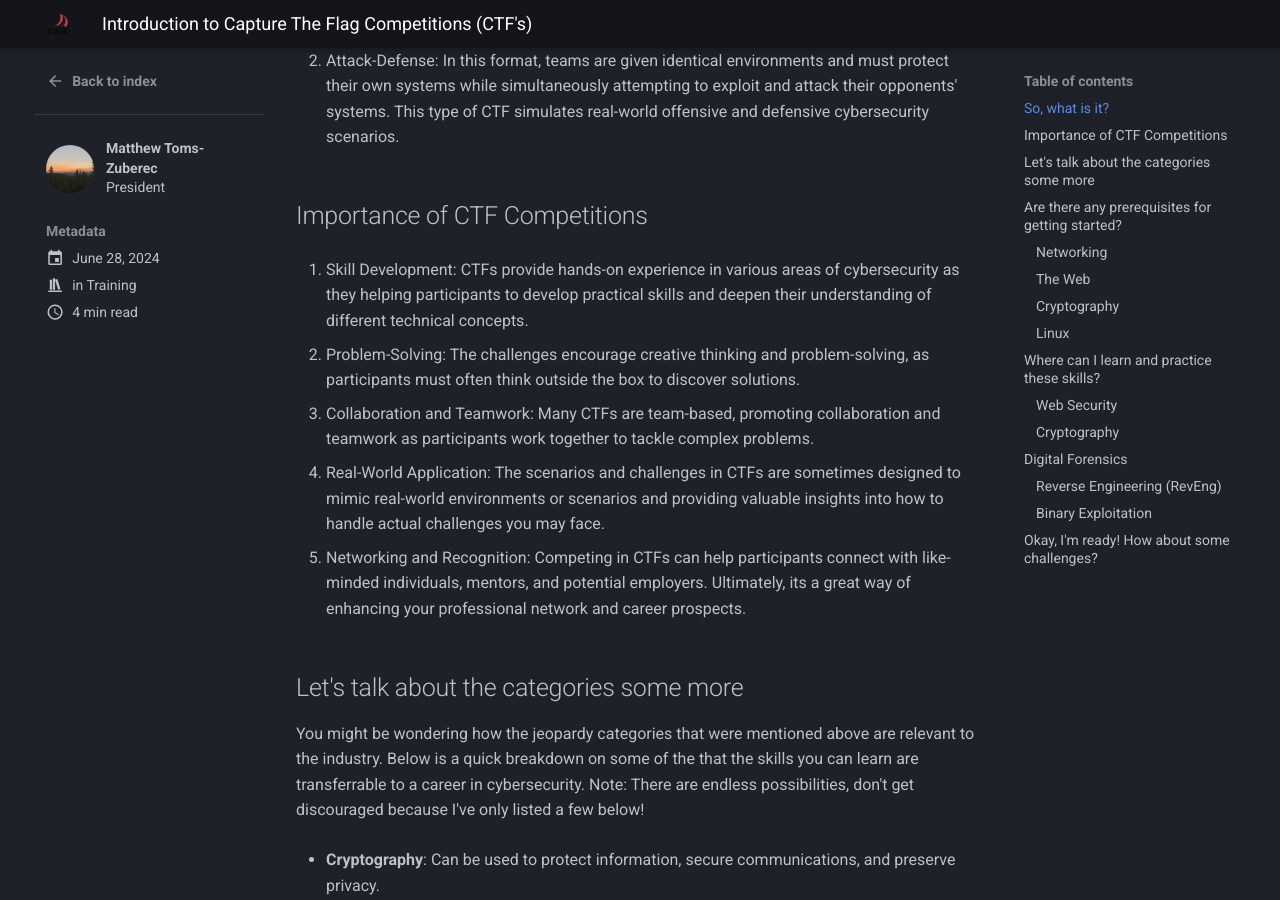
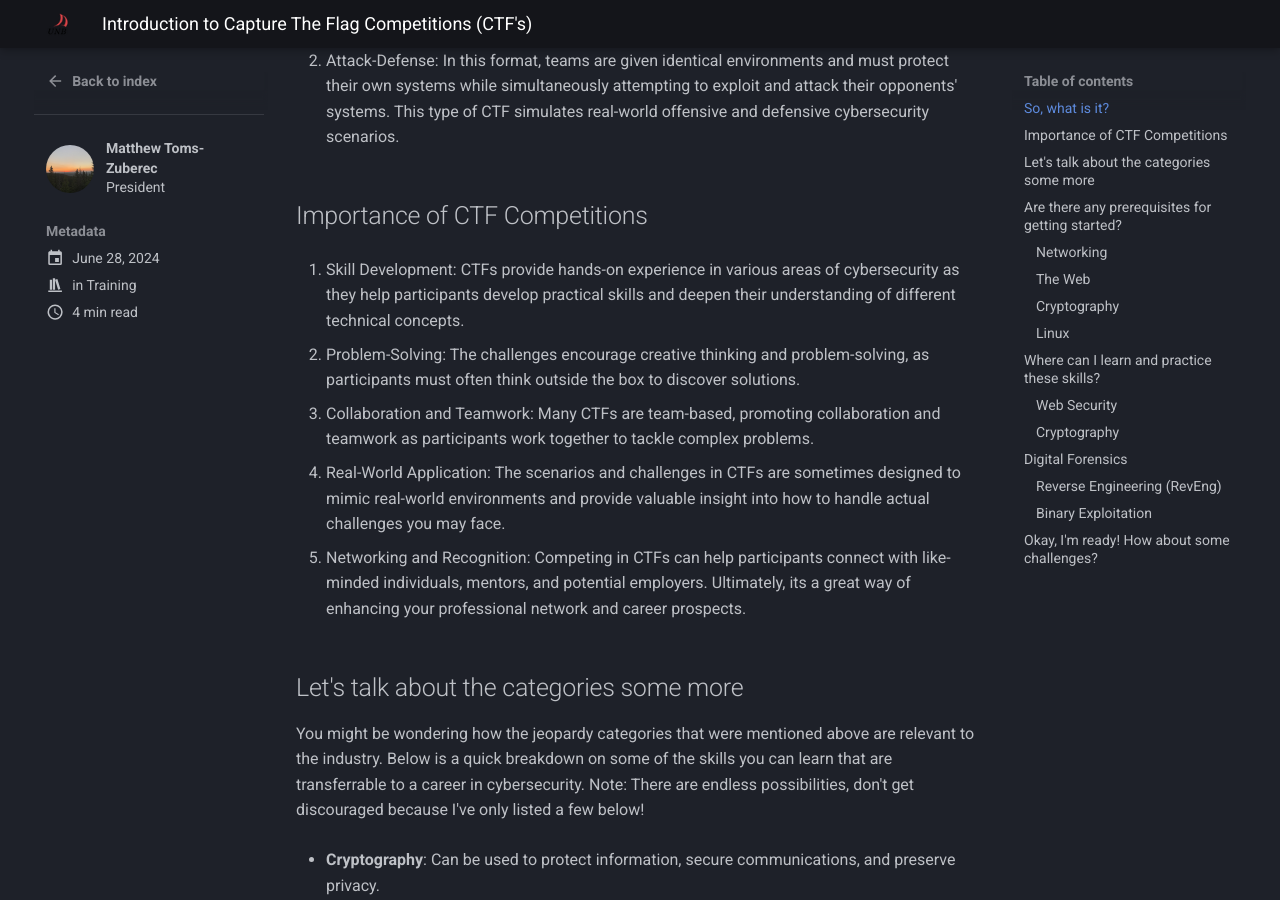
Before and after one commit to UNBCTF/UNBCTF.github.io, an MkDocs documentation site: the page built from docs/blog/posts/training/intro-to-ctfs/intro-to-ctf.md, in a window 1280 px wide and 900 px high, scrolled down 703 px. Built offline with MkDocs 1.6.1 and Material for MkDocs 9.7.7, drawn with Linux system fonts in a browser that asks for light colours.

Commit message:
Update intro-to-ctf.md
i can't spell

```diff
--- a/docs/blog/posts/training/intro-to-ctfs/intro-to-ctf.md
+++ b/docs/blog/posts/training/intro-to-ctfs/intro-to-ctf.md
@@ -22,19 +22,19 @@ A Capture The Flag competition is an event where participants solve various secu
 
 ## Importance of CTF Competitions
 
-1. Skill Development: CTFs provide hands-on experience in various areas of cybersecurity as they helping participants to develop practical skills and deepen their understanding of different technical concepts.
+1. Skill Development: CTFs provide hands-on experience in various areas of cybersecurity as they help participants develop practical skills and deepen their understanding of different technical concepts.
 
 2. Problem-Solving: The challenges encourage creative thinking and problem-solving, as participants must often think outside the box to discover solutions.
 
 3. Collaboration and Teamwork: Many CTFs are team-based, promoting collaboration and teamwork as participants work together to tackle complex problems.
 
-4. Real-World Application: The scenarios and challenges in CTFs are sometimes designed to mimic real-world environments or scenarios and providing valuable insights into how to handle actual challenges you may face.
+4. Real-World Application: The scenarios and challenges in CTFs are sometimes designed to mimic real-world environments and provide valuable insight into how to handle actual challenges you may face.
 
 5. Networking and Recognition: Competing in CTFs can help participants connect with like-minded individuals, mentors, and potential employers. Ultimately, its a great way of enhancing your professional network and career prospects.
 
 ## Let's talk about the categories some more
 
-You might be wondering how the jeopardy categories that were mentioned above are relevant to the industry. Below is a quick breakdown on some of the  that the skills you can learn are transferrable to a career in cybersecurity. Note: There are endless possibilities, don't get discouraged because I've only listed a few below!
+You might be wondering how the jeopardy categories that were mentioned above are relevant to the industry. Below is a quick breakdown on some of the skills you can learn that are transferrable to a career in cybersecurity. Note: There are endless possibilities, don't get discouraged because I've only listed a few below!
 
 * __Cryptography__: Can be used to protect information, secure communications, and preserve privacy.
 
```
